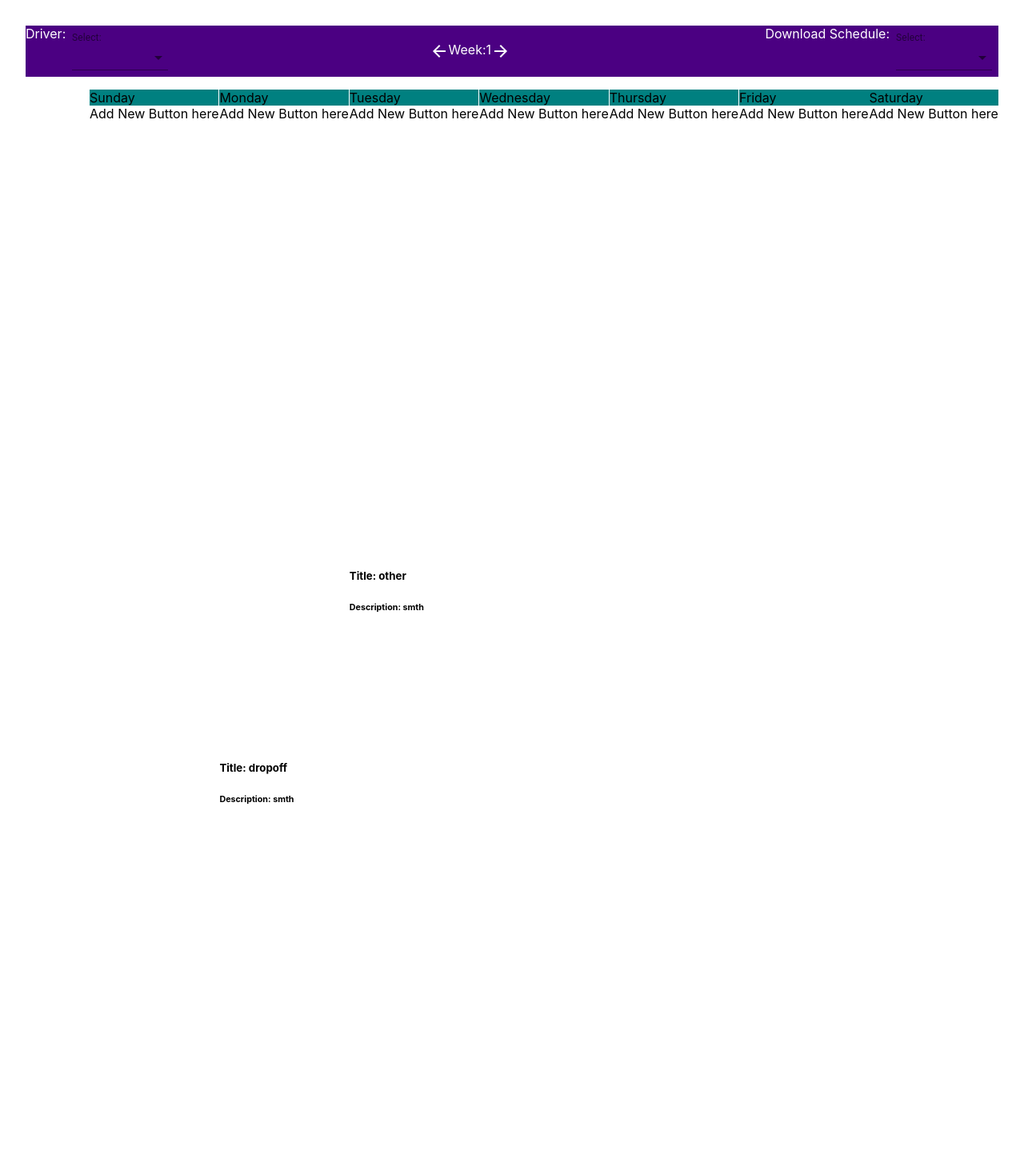
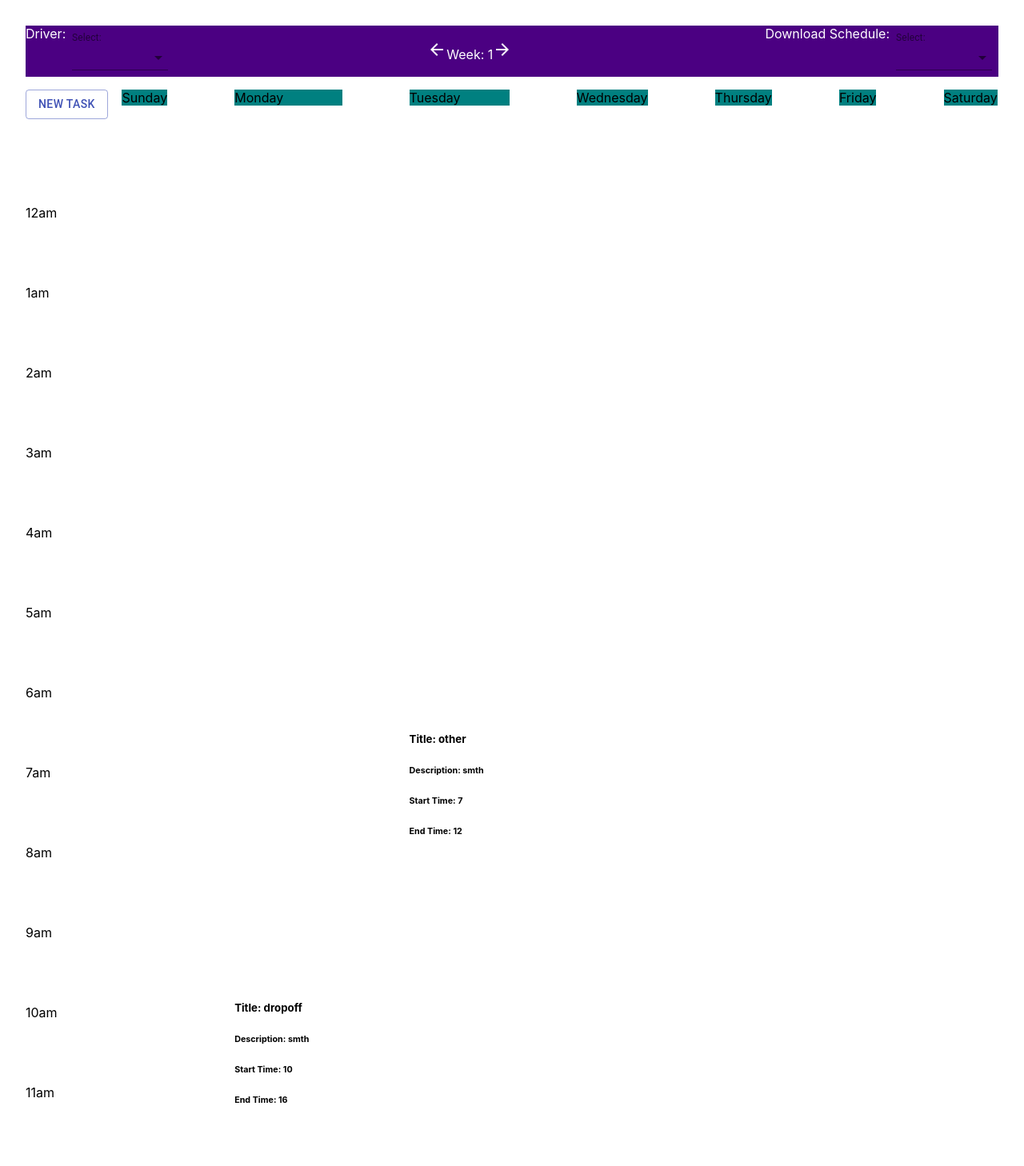
Before and after one commit to bregmanh/dispatcher, a React (Create React App) app: page / in a window 1280 px wide. Shown: the top 1458 px of the page at 80% size. Built offline with nearby package versions, Linux system fonts and the light colour scheme.

Commit message:
added week switching functionality and started the button for new task form

```diff
--- a/src/App.css
+++ b/src/App.css
@@ -21,20 +21,38 @@ main{
   display: flex;
   justify-self: center;
 }
+.layout{
+  /* grid-template-columns:  10%;
+  grid-template-rows:  10%; */
+  display: flex;
+  flex-direction: row;
+
+}
 .days{
   margin-top:1em;
   margin-left: 5em;
+  /* grid-column-start: auto;
+  grid-column-end: auto; */
+width:90%;
   display: flex;
   flex-direction: row;
   justify-content: space-between;
 }
 .times{
+  /* grid-row-start: 1;
+  grid-row-end: auto; */
   display: flex;
   flex-direction: column;
 }
 .topdays{
   background-color: teal;
 }
+.newtask{
+  position: absolute;
+  margin-left: 0;
+  margin-top:1em;
+}
+
 
 @keyframes App-logo-spin {
   from {
--- a/src/App.js
+++ b/src/App.js
@@ -7,14 +7,17 @@ import Paper from '@material-ui/core/Paper';
 import Grid from '@material-ui/core/Grid';
 import Day from './componenets/Day'
 import Time from './componenets/Time'
+import Form from './componenets/Form'
+
+import useApplicationData from "./hooks/useApplicationData.js";
+
 
 import Week from './componenets/Week'
 
 import { makeStyles } from '@material-ui/core/styles';
 // import AppBar from '@material-ui/core/AppBar';
 // import Toolbar from '@material-ui/core/Toolbar';
-import ArrowBackIcon from '@material-ui/icons/ArrowBack';
-import ArrowForwardIcon from '@material-ui/icons/ArrowForward';
+
 
 const useStyles = makeStyles((theme) => ({
   root: {
@@ -30,49 +33,65 @@ const useStyles = makeStyles((theme) => ({
 }));
 
 
+
+
 function App() {
+
+  const {
+    driver,
+    setDriver,
+    tasks,
+    setTasks,
+    week,
+    setWeek,
+    driversData,
+    tasksData
+  } = useApplicationData();
 
   const classes = useStyles();
 
 
-  let driversData = [{ id: 1, name: 'Alice' }, { id: 2, name: 'Bob' }, { id: 3, name: 'Greg' }];
-  let tasksData = {
-    //first key is driver id, second key is week id
-    "1": {
-      "1": [{ 'day': 'Monday', 'start_time': 10, 'end_time': 16, 'title': 'dropoff', 'desciption': 'smth' },
-      { 'day': 'Tuesday', 'start_time': 7, 'end_time': 12, 'title': 'other', 'desciption': 'smth' },
-      { 'day': 'Monday', 'start_time': 6, 'end_time': 8, 'title': 'pickup', 'desciption': 'pickup' },]
+  const days = ["Sunday", "Monday", "Tuesday", "Wednesday", "Thursday", "Friday", "Saturday"];
+  const times = ["12am", "1am", "2am", "3am", "4am", "5am", "6am", "7am", "8am", "9am", "10am", "11am", "12pm", "1pm", "2pm", "3pm", "4pm", "5pm", "6pm", "7pm", "8pm", "9pm", "10pm", "11pm", "12pm"];
+
+  function addNewTask() {
+    console.log("add new task!")
+  }
+
+  function weekForward() {
+    if (week !== 52) {
+      setWeek(week + 1)
     }
   }
-
-  const [driver, setDriver] = React.useState(driversData[0]);
-  const [tasks, setTasks] = React.useState(tasksData["1"]["1"]);
-  const [week, setWeek] = React.useState(1);
-  const days = ["Sunday", "Monday", "Tuesday", "Wednesday", "Thursday", "Friday", "Saturday"];
-  const times = ["12am", "1am", "2am", "3am", "4am", "5am", "6am", "7am", "8am", "9am", "10am", "11am", "12pm", "1pm", "2pm", "3pm", "4pm", "5pm", "6pm", "7pm", "8pm", "9pm", "10pm", "11pm", "12pm"];
+  function weekBack() {
+    if (week !== 1) {
+      setWeek(week - 1)
+    }
+  }
 
   return (
 
     <main>
       <div className="navbar">
         <div className="dropdown">Driver:
-          <DriverDropdown className="dropdown" drivers={driversData} />
+          <DriverDropdown className="dropdown" drivers={driversData} setDriver={setDriver} />
         </div>
-        <div className="weekChanger"><ArrowBackIcon />Week: <Week week={week} /><ArrowForwardIcon /></div>
+        <div className="weekChanger"><Week week={week} weekForward={weekForward} weekBack={weekBack} /></div>
         <div className="dropdown">
           Download Schedule:<CSVDropdown className="dropdown" items={['2 days', '4 days', '6 days']} />
         </div>
       </div>
-      <>
+      <div className="newtask" ><Form /></div>
+      <div class="layout">
+        <div className="times">{times.map(time => (<Time time={time} />))}</div>
         <div className='days'>
-          {days.map(day => (<div><div className= "topdays">{day}</div>
-            <Day driver={driver} tasks={tasks} day={day} />
+
+
+          {days.map(day => (<div className='day'><div className="topdays">{day}</div>
+            <Day driver={driver} tasks={tasks} day={day} addNewTask={addNewTask} />
           </div>))}
         </div>
-        <aside>{times.map(time => (<Time time={time}/>))}</aside>
-
-
-      </>
+      </div>
     </main>
     //take the componeent that diplays the days on the side (make a separate component)
 
--- a/src/componenets/Day.css
+++ b/src/componenets/Day.css
@@ -2,3 +2,10 @@
   display: flex;
   flex-direction: column;
 }
+.container{
+  grid-template-rows:  10%;
+}
+.plus_icon{
+  display: flex;
+  justify-content: center;
+}
--- a/src/componenets/Day.js
+++ b/src/componenets/Day.js
@@ -1,11 +1,23 @@
 import React from 'react';
 import './Day.css';
 import Task from "./Task";
+
+
 export default function Day(props) {
   console.log(props.tasks)
-  const tasksForDay = props.tasks.filter((task) => {
-    return task.day == props.day
-  })
+  let tasksForDay;
+  //checking if task list is empty for the driver
+  if (props.tasks && Object.keys(props.tasks).length !== 0) {
+    tasksForDay = props.tasks.filter((task) => {
+      return task.day === props.day
+    })
+
+  } else {
+    tasksForDay = []
+  }
+
+
+
 
   //const task_start;
 
@@ -13,10 +25,13 @@ export default function Day(props) {
   //const task_duration = task["end_time"]-task["start_time"];
   return (
     <>
-    <div>Add New Button here</div>
-    <div>
-    {tasksForDay.map(task => (<Task task={task} />))}
-    </div>
-      </>
-    );
+
+
+      <div className="container">
+        <div className="item">
+          {tasksForDay.map(task => (<Task task={task} driver={props.driver} />))}
+        </div>
+      </div>
+    </>
+  );
 }
--- a/src/componenets/DriverDropdown.js
+++ b/src/componenets/DriverDropdown.js
@@ -24,10 +24,11 @@ const useStyles = makeStyles((theme) => ({
 export default function DriverDropdown(props) {
   const classes = useStyles();
 
-  const [drivers, setDrivers] = React.useState(props.drivers);
 
   const handleChange = (event) => {
-    setDrivers(event.target.value);
+    props.setDriver(event.target.value);
+
+
   };
 
   return (
--- /dev/null
+++ b/src/componenets/Form.js
@@ -0,0 +1,53 @@
+import React from 'react';
+import Button from '@material-ui/core/Button';
+import TextField from '@material-ui/core/TextField';
+import Dialog from '@material-ui/core/Dialog';
+import DialogActions from '@material-ui/core/DialogActions';
+import DialogContent from '@material-ui/core/DialogContent';
+import DialogContentText from '@material-ui/core/DialogContentText';
+import DialogTitle from '@material-ui/core/DialogTitle';
+import AddCircleIcon from '@material-ui/icons/AddCircle';
+
+export default function Form() {
+  const [open, setOpen] = React.useState(false);
+
+  const handleClickOpen = () => {
+    setOpen(true);
+  };
+
+  const handleClose = () => {
+    setOpen(false);
+  };
+
+  return (
+    <div>
+      <Button variant="outlined" color="primary" onClick={handleClickOpen}>
+        New Task
+      </Button>
+      <Dialog open={open} onClose={handleClose} aria-labelledby="form-dialog-title">
+        <DialogTitle id="form-dialog-title">Add New Task</DialogTitle>
+        <DialogContent>
+          <DialogContentText>
+              Please add the details about the task you would like to create here.
+          </DialogContentText>
+          <TextField
+            autoFocus
+            margin="dense"
+            id="name"
+            label="Email Address"
+            type="email"
+            fullWidth
+          />
+        </DialogContent>
+        <DialogActions>
+          <Button onClick={handleClose} color="primary">
+            Cancel
+          </Button>
+          <Button onClick={handleClose} color="primary">
+            Subscribe
+          </Button>
+        </DialogActions>
+      </Dialog>
+    </div>
+  );
+}
--- a/src/componenets/Task/Show.css
+++ b/src/componenets/Task/Show.css
@@ -2,7 +2,7 @@
 margin-left: 0;
 }
 :root {
-  --margin-use: 5em;
+  --margin-use: 7em;
 }
 
 #div1 {
--- a/src/componenets/Task/Show.js
+++ b/src/componenets/Task/Show.js
@@ -12,6 +12,8 @@ export default function Show(props) {
       <main className={`task_show start_${props.task["start_time"]} duration_${task_duration}`}>
         <h5>Title: {props.task["title"]}</h5>
         <h6>Description: {props.task["desciption"]}</h6>
+        <h6>Start Time: {props.task["start_time"]}</h6>
+        <h6>End Time: {props.task["end_time"]}</h6>
       </main>
 
   );
--- a/src/componenets/Week.js
+++ b/src/componenets/Week.js
@@ -1,8 +1,10 @@
 import React from 'react';
+import ArrowBackIcon from '@material-ui/icons/ArrowBack';
+import ArrowForwardIcon from '@material-ui/icons/ArrowForward';
 
 export default function Week(props) {
 
   return (
-    <div>{props.week}</div>
+    <div><ArrowBackIcon onClick={props.weekBack}/>Week: {props.week}<ArrowForwardIcon  onClick={props.weekForward}/></div>
   );
 }
--- /dev/null
+++ b/src/hooks/useApplicationData.js
@@ -0,0 +1,24 @@
+import { useState, useEffect } from "react";
+
+export default function useApplicationData() {
+  let driversData = [{ "id": 1, "name": 'Alice' }, { "id": "2", "name": 'Bob' }, { "id": 3, "name": 'Greg' }];
+  let tasksData = {
+    //first key is driver id, second key is week id
+    "1": {
+      "1": [{ 'day': 'Monday', 'start_time': 10, 'end_time': 16, 'title': 'dropoff', 'desciption': 'smth', 'location': 'london' },
+      { 'day': 'Tuesday', 'start_time': 7, 'end_time': 12, 'title': 'other', 'desciption': 'smth', 'location': 'toronto' },
+      { 'day': 'Monday', 'start_time': 6, 'end_time': 8, 'title': 'pickup', 'desciption': 'pickup', 'location': 'ottawa' },]
+    },
+    "2":{"1":{}},
+    "3":{"1":{}}
+  }
+  const [driver, setDriver] = useState(driversData[0]);
+  const [tasks, setTasks] = useState(tasksData["1"]["1"]);
+  const [week, setWeek] = useState(1);
+
+  useEffect(() => {
+    setTasks(tasksData[driver["id"]][week])
+  }, [driver, week]);
+
+  return { driver, setDriver, tasks, setTasks, week, setWeek, driversData, tasksData };
+}
```
